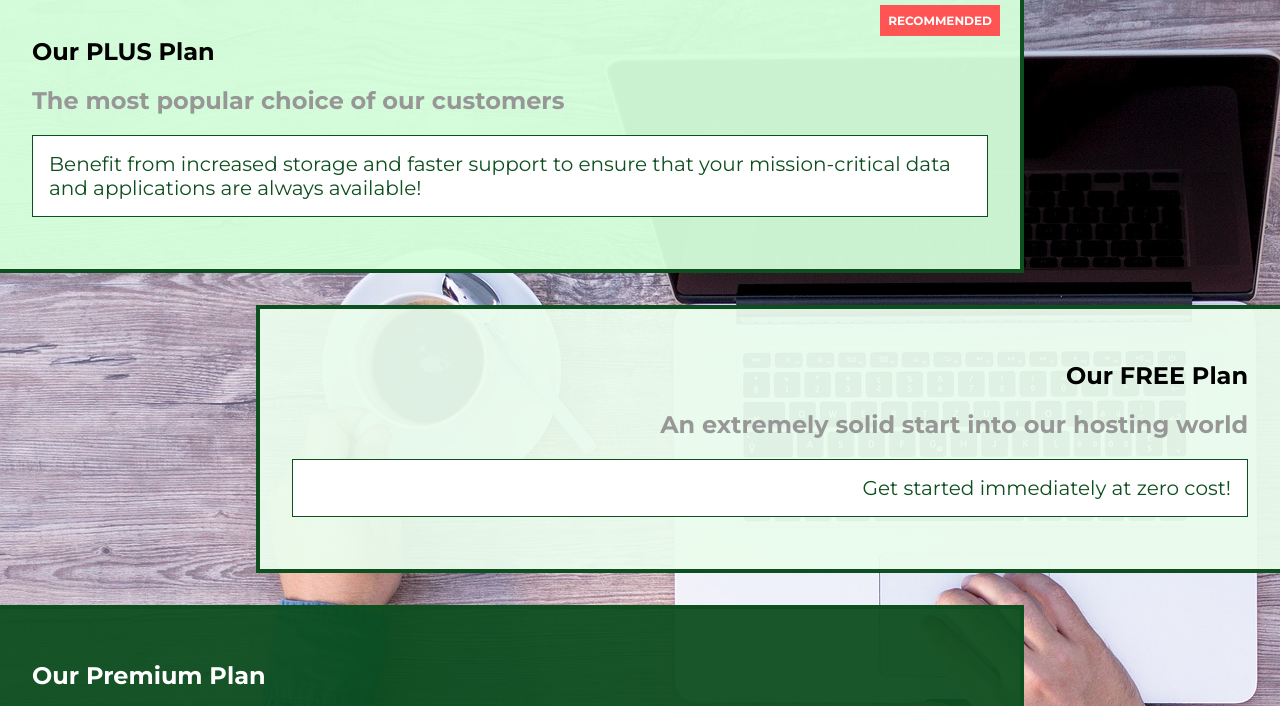
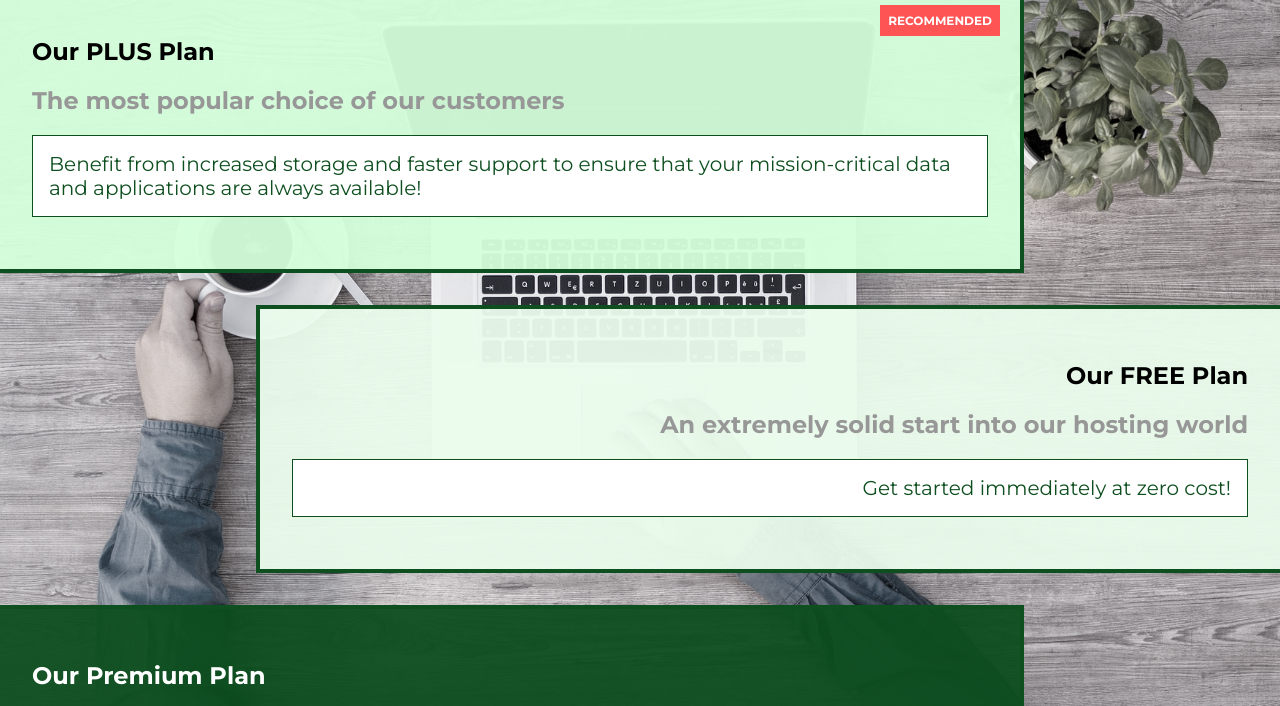
Before and after one commit to juliezimmer/css-basics-01-project, a plain HTML site: page packages/index.html in a window 1280 px wide. Shown: the part 67-773 px from the top of the page. Drawn offline with Linux system fonts and the light colour scheme.

Commit message:
added a filter (grayscale) to the image on the home page

```diff
--- a/packages/packages.css
+++ b/packages/packages.css
@@ -3,7 +3,8 @@ main {
 }
 
 .background {
-   background: url("plans-background.jpg");
+   background: url("plans-background.jpg") center/cover;
+   filter: grayscale(80%);
    width: 100%;
    height: 100%;
    position: fixed;
--- a/shared.css
+++ b/shared.css
@@ -31,7 +31,7 @@ body{
    font-weight: bold;
    font-size: 22px;
    height: 22px;
-    display: inline-block; /* puts the icon on the nav bar at an apropriate size for the nav bar. */
+   display: inline-block; /* puts the icon on the nav bar at an apropriate size for the nav bar. */
 
 }
 
@@ -51,7 +51,7 @@ body{
 .main-nav__items {
    margin: 0;
    padding: 0;
-   list-style: none
+   list-style: none;
 }
 
 .main-nav__item {
```
